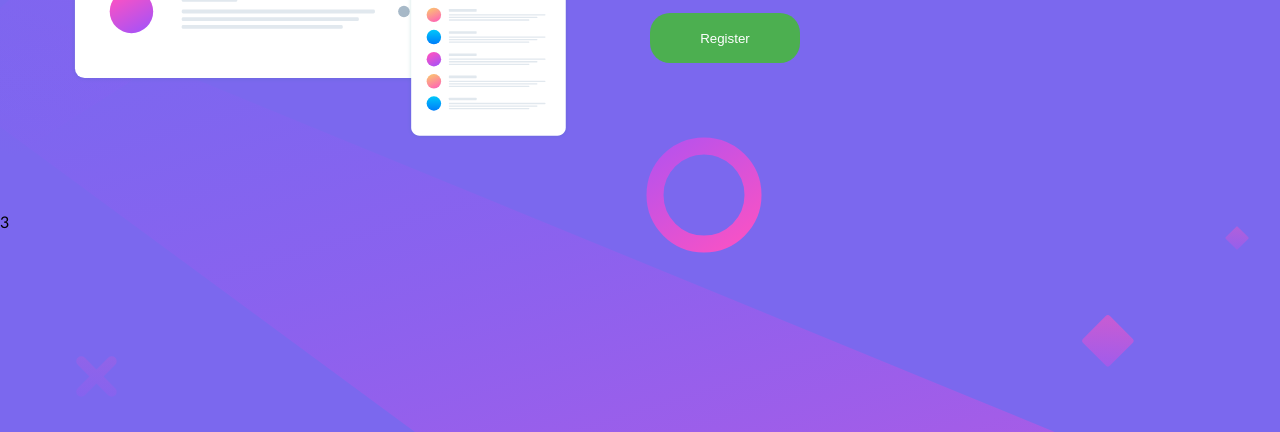
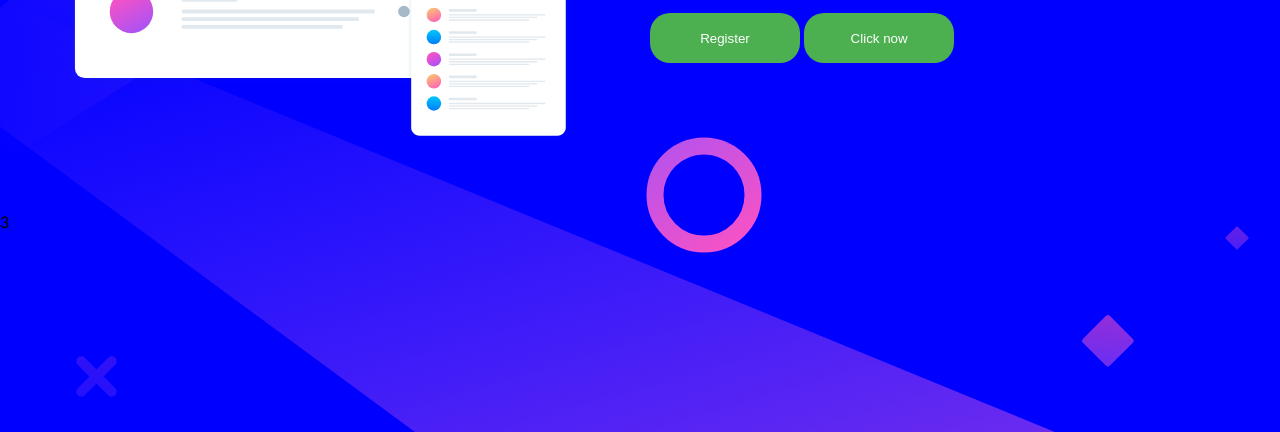
Before and after one commit to mfumomakhubela/uiclass1903_design1, a plain HTML site: page index.html in a window 1280 px wide. Shown: the part 368-800 px from the top of the page. Drawn offline with Linux system fonts and the light colour scheme.

```diff
--- a/index.html
+++ b/index.html
@@ -29,6 +29,8 @@
 							remaining essentially unchanged.
 						</p>
 						<button>Register</button>
+						<button>Click now</button>
+
 					</div>
 				</div>
 			</div>
--- a/style.css
+++ b/style.css
@@ -1,5 +1,5 @@
 body {
-    background-color: mediumslateblue;
+    background-color: blue;
     font-family: "Trebuchet MS", "Lucida Sans Unicode", "Lucida Grande",
         "Lucida Sans", Arial, sans-serif;
     background-image: url("images/bg-desktop.svg");
```
